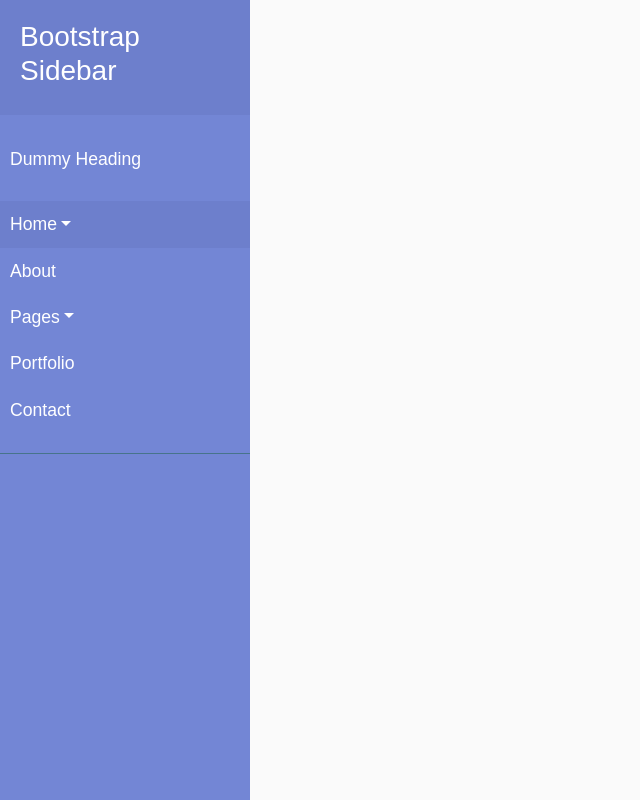
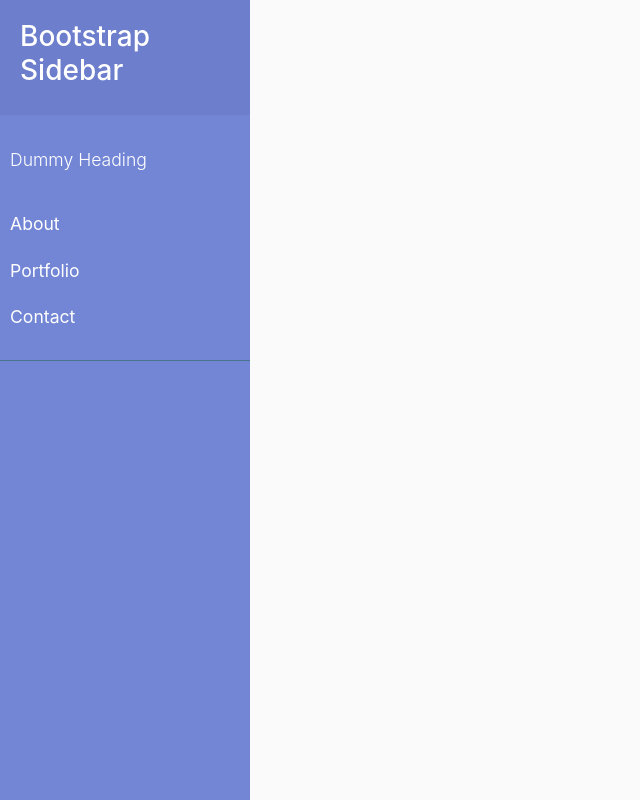
Before and after one commit to FendorElbe/website, a PHP site: page /urlaube/suedtirol2017/index.php in a window 1280 px wide. Shown: the whole page, without its empty margins (0-640 px from the left). Run offline with PHP 8.4, Linux system fonts and the light colour scheme; some libraries are stand-ins or nearby versions.

Commit message:
removed stuff

```diff
--- a/urlaube/suedtirol2017/custom.css
+++ b/urlaube/suedtirol2017/custom.css
@@ -2,32 +2,11 @@
     display: flex;
     width: 100%;
 }
-
-#sidebar {
-    width: 250px;
-    position: fixed;
-    top: 0;
-    left: 0;
-    height: 100vh;
-    z-index: 999;
-    background: #7386D5;
-    color: #fff;
-    transition: all 0.3s;
-}
-
-/*
-    ADDITIONAL DEMO STYLE, NOT IMPORTANT TO MAKE THINGS WORK BUT TO MAKE IT A BIT NICER :)
-*/
-@import "https://fonts.googleapis.com/css?family=Poppins:300,400,500,600,700";
-
-
 body {
-    font-family: 'Poppins', sans-serif;
     background: #fafafa;
 }
 
 p {
-    font-family: 'Poppins', sans-serif;
     font-size: 1.1em;
     font-weight: 300;
     line-height: 1.7em;
@@ -41,7 +20,15 @@ a, a:hover, a:focus {
 }
 
 #sidebar {
-    /* don't forget to add all the previously mentioned styles here too */
+  width: 250px;
+  position: fixed;
+  top: 0;
+  left: 0;
+  height: 100vh;
+  z-index: 999;
+  background: #7386D5;
+    color: #fff;
+    transition: all 0.3s;
     background: #7386D5;
     color: #fff;
     transition: all 0.3s;
--- a/urlaube/suedtirol2017/index.php
+++ b/urlaube/suedtirol2017/index.php
@@ -9,7 +9,6 @@
     <link rel="stylesheet" href="https://stackpath.bootstrapcdn.com/bootstrap/4.1.0/css/bootstrap.min.css" integrity="sha384-9gVQ4dYFwwWSjIDZnLEWnxCjeSWFphJiwGPXr1jddIhOegiu1FwO5qRGvFXOdJZ4" crossorigin="anonymous">
     <!-- Our Custom CSS -->
     <link rel="stylesheet" href="custom.css">
-    <link rel="stylesheet" href="https://cdnjs.cloudflare.com/ajax/libs/malihu-custom-scrollbar-plugin/3.1.5/jquery.mCustomScrollbar.min.css">
 
     <!-- Font Awesome JS -->
     <script defer src="https://use.fontawesome.com/releases/v5.0.13/js/solid.js" integrity="sha384-tzzSw1/Vo+0N5UhStP3bvwWPq+uvzCMfrN1fEFe+xBmv1C/AtVX5K0uZtmcHitFZ" crossorigin="anonymous"></script>
@@ -27,36 +26,8 @@
 
         <ul class="list-unstyled components">
             <p>Dummy Heading</p>
-            <li class="active">
-                <a href="#homeSubmenu" data-toggle="collapse" aria-expanded="false" class="dropdown-toggle">Home</a>
-                <ul class="collapse list-unstyled" id="homeSubmenu">
-                    <li>
-                        <a href="#">Home 1</a>
-                    </li>
-                    <li>
-                        <a href="#">Home 2</a>
-                    </li>
-                    <li>
-                        <a href="#">Home 3</a>
-                    </li>
-                </ul>
-            </li>
             <li>
                 <a href="#">About</a>
-            </li>
-            <li>
-                <a href="#pageSubmenu" data-toggle="collapse" aria-expanded="false" class="dropdown-toggle">Pages</a>
-                <ul class="collapse list-unstyled" id="pageSubmenu">
-                    <li>
-                        <a href="#">Page 1</a>
-                    </li>
-                    <li>
-                        <a href="#">Page 2</a>
-                    </li>
-                    <li>
-                        <a href="#">Page 3</a>
-                    </li>
-                </ul>
             </li>
             <li>
                 <a href="#">Portfolio</a>
@@ -71,7 +42,6 @@
     <div id="content">
         <nav class="navbar navbar-expand-lg navbar-dark bg-dark">
             <div class="container-fluid">
-
                 <button type="button" id="sidebarCollapse" class="btn btn-info">
                     <i class="fas fa-align-left"></i>
                     <span>Toggle Sidebar</span>
@@ -87,7 +57,6 @@
     <script src="https://cdnjs.cloudflare.com/ajax/libs/popper.js/1.14.0/umd/popper.min.js" integrity="sha384-cs/chFZiN24E4KMATLdqdvsezGxaGsi4hLGOzlXwp5UZB1LY//20VyM2taTB4QvJ" crossorigin="anonymous"></script>
     <!-- Bootstrap JS -->
     <script src="https://stackpath.bootstrapcdn.com/bootstrap/4.1.0/js/bootstrap.min.js" integrity="sha384-uefMccjFJAIv6A+rW+L4AHf99KvxDjWSu1z9VI8SKNVmz4sk7buKt/6v9KI65qnm" crossorigin="anonymous"></script>
-    <script src="https://cdnjs.cloudflare.com/ajax/libs/malihu-custom-scrollbar-plugin/3.1.5/jquery.mCustomScrollbar.concat.min.js"></script>
     <script src="custom.js"></script>
 
   </body>
```
